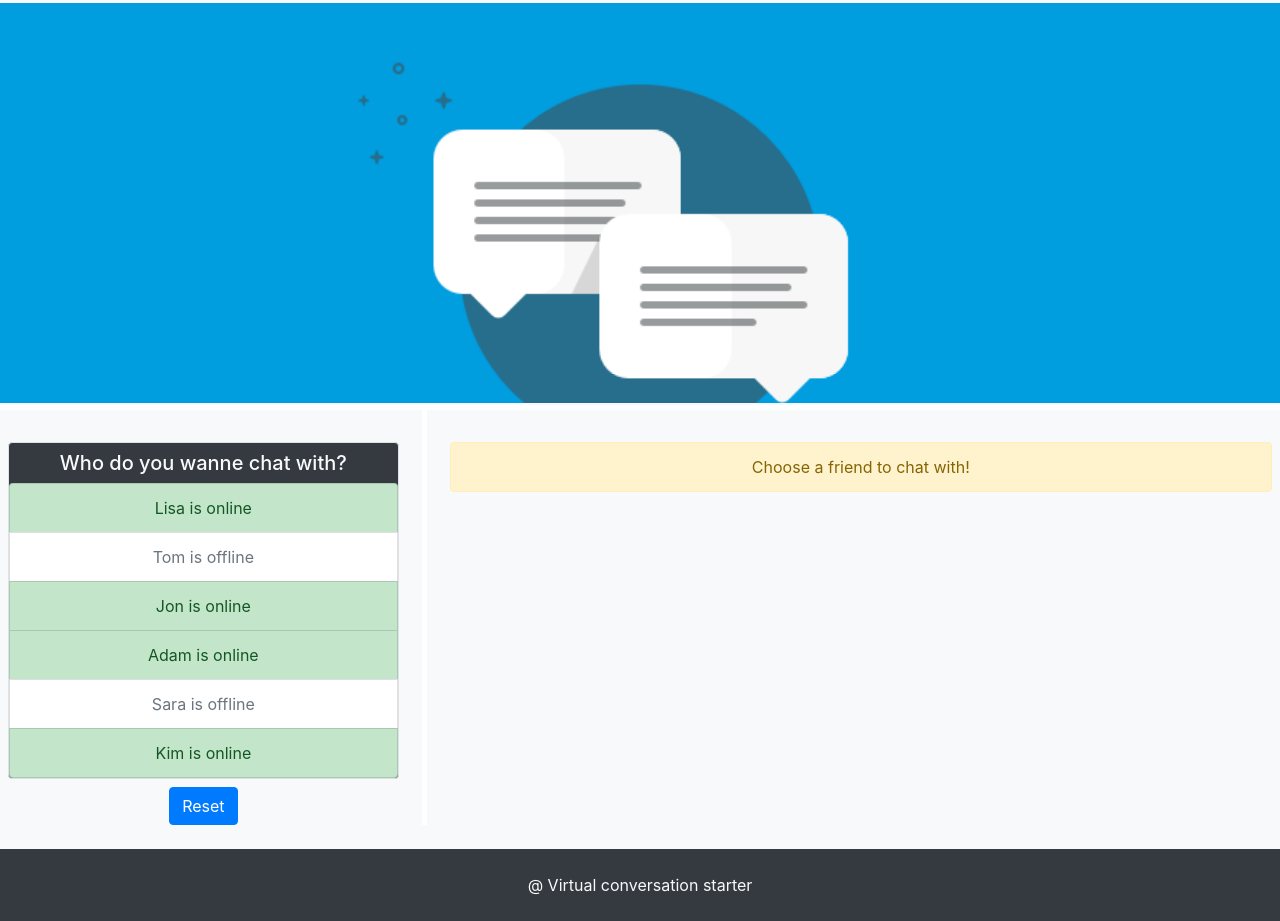
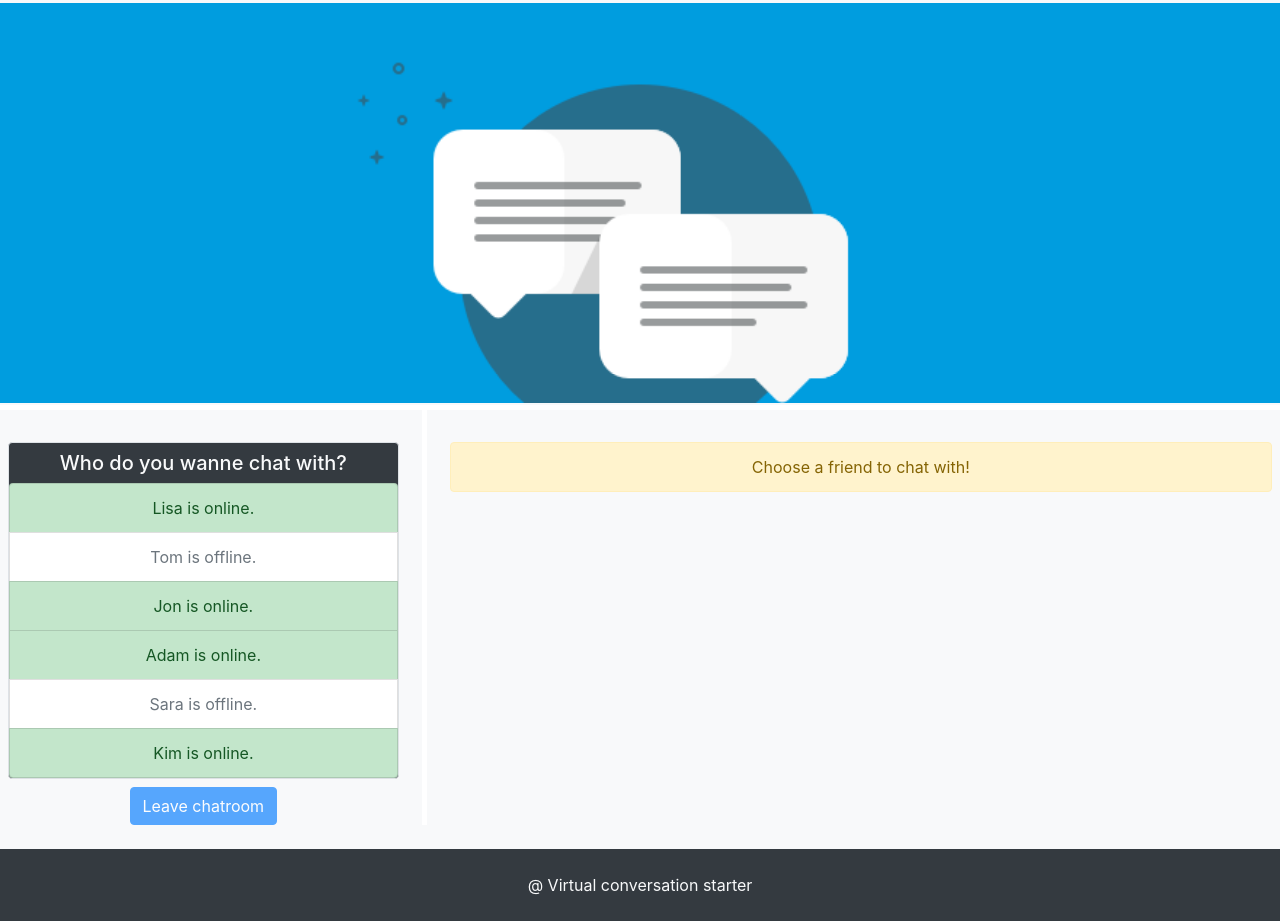
Before and after one commit to liel0091/Chat-Box--REACT, a React (Create React App) app: page / in a window 1280 px wide. Built offline with nearby package versions, Linux system fonts and the light colour scheme.

Commit message:
Dashboard with context and reducer improvments
complex state & action

```diff
--- a/src/components/ChatBox.js
+++ b/src/components/ChatBox.js
@@ -2,20 +2,21 @@ import React, {useState, useEffect} from 'react';
 import {Container, Form, ListGroup, Button} from 'react-bootstrap';
 import axios from 'axios';
 
-function ChatBox() {
+function ChatBox(props) {
     const [posts, setPosts] = useState([]);
-    const [inputValue, setInputValue] = useState("...");
-    const [id, setId] = useState(1);
+    const [inputValue, setInputValue] = useState("");
+    const choosenFriend =  props.chooseFriend.value;
+    const choosenId = choosenFriend.id;
 
     useEffect(() => {
-        axios.get(`https://jsonplaceholder.typicode.com/posts?userId=${id}`)
+        axios.get(`https://jsonplaceholder.typicode.com/posts?userId=${choosenId}`)
             .then(res => {
                 setPosts(res.data)
             })
             .catch( err => {
-                console.log('An Error has occured : ' + err )
+                console.log("An Error has occured : " + err )
             })
-    }, [id])
+    }, [choosenId])
 
     const onChangeHandler = event => {
         setInputValue(event.target.value);
@@ -23,43 +24,41 @@ function ChatBox() {
 
     const handelSubmit = event => {
         event.preventDefault();
-        setInputValue('...');
+        setInputValue("");
 
         axios.post(`https://jsonplaceholder.typicode.com/posts`, {
                 userId: 11,
-                id: Math.floor(Math.random() * 100),
+                commentId: Math.floor(Math.random() * 100),
                 title: inputValue,
-                body: 'user'
+                body: "user"
             })
             .then(res => {
                 setPosts([...posts, res.data]);
             })
             .catch( err => {
-                console.log('An Error has occured : ' + err )
+                console.log("An Error has occured : " + err )
             })
     }
 
     return (
         <Container>
-            <h5 className="mt-2">CHAT BOX</h5>
+            <h5 className="mt-2">Chatting with {choosenFriend.name}: </h5>
             <ListGroup style={chatBox} className="bg-white border rounded p-2">
                 {
                     posts.map((post, index) => (
                         <ListGroup.Item
                             key={index}
                             style={(post.userId !== 11) ? chatMessLeft : chatMessRight }
-                            variant={(post.userId !== 11) ? 'primary' : 'info' }
+                            variant={(post.userId !== 11) ? "primary" : "info" }
                             className="m-2 p-2 rounded border shadow-sm text-left"
                         >
                             {post.title}
                         </ListGroup.Item>
                     ))
-
                 }
                 {
                     inputValue.length ?
                         <ListGroup.Item
-                            key={id}
                             variant="warning"
                             style={chatMessRight}
                             className="m-2 p-2 rounded border shadow-sm justify-items-right text-right"
@@ -70,41 +69,40 @@ function ChatBox() {
                 }
             </ListGroup>
 
-            <Form className="d-flex rounded mt-2" >
+            <Form className="d-flex rounded mt-2">
                 <input
                     type="text"
                     value={inputValue}
                     placeholder="..."
-                    className="mr-2 col-10 form-control"
+                    className="mr-2 form-control"
                     onChange={onChangeHandler}>
                 </input>
                 <Button
                     type="submit"
-                    className="rounded col-2"
+                    className="rounded"
                     variant="secondary"
                     onClick={handelSubmit}
                 >
                     SEND
                 </Button>
             </Form>
-
         </Container>
     )
 }
 
 const chatBox = {
     height: "500px",
-    overflow: 'scroll'
+    overflow: "scroll"
 }
 
 const chatMessLeft = {
-    width: 'fit-content',
-    alignSelf: 'flex-start'
+    width: "fit-content",
+    alignSelf: "flex-start"
 }
 
 const chatMessRight = {
-    width: 'fit-content',
-    alignSelf: 'flex-end'
+    width: "fit-content",
+    alignSelf: "flex-end"
 }
 
 export default ChatBox;
--- a/src/components/ChatList.js
+++ b/src/components/ChatList.js
@@ -7,36 +7,40 @@ export default function ChatList() {
 
     const userList = [
         {
-            id: 0,
+            id: 1,
             name:'Lisa',
             online: true
         },
         {
-            id: 1,
+            id: 2,
             name:'Tom',
             online: false
         },
         {
-            id: 2,
+            id: 3,
             name:'Jon',
             online: true
         },
         {
-            id: 3,
+            id: 4,
             name:'Adam',
             online: true
         },
         {
-            id: 4,
+            id: 5,
             name:'Sara',
             online: false
         },
         {
-            id: 5,
+            id: 6,
             name:'Kim',
             online: true,
         }
     ];
+
+    const handleCheck = (chosenUser) => {
+        chooseContext.chooseDispatch({type:'chosen', value: chosenUser})
+    }
 
     return (
         <Fragment>
@@ -44,17 +48,18 @@ export default function ChatList() {
                 <h5 className="text-light">Who do you wanne chat with? </h5>
                 <ListGroup>
                 {
-                        userList.map( user => (
+                    userList.map( (user, index) => (
                         <ListGroup.Item
-                                key={user.id}
-                                id={console.log(user.id)}
+                            key={index}
+                            dataid={user.id}
                             action
-                                onClick={() => chooseContext.chooseDispatch('chosen')}
+                            onClick={() => handleCheck(user)}
                             disabled={user.online ? false : true}
-                                variant={user.online ? 'success' : 'light' }
+                            variant="success"
                         >
+
                             {user.name}
-                                {user.online ? ' is online' : ' is offline' }
+                            {user.online ? " is online." : " is offline."}
                         </ListGroup.Item>
                     ))
                 }
--- a/src/components/Dashboard.js
+++ b/src/components/Dashboard.js
@@ -1,19 +1,19 @@
-import React, {createContext, useReducer} from 'react';
-import {Row, Col, Alert, Button} from 'react-bootstrap';
+import React, { createContext, useReducer } from 'react';
+import { Row, Col, Alert, Button } from 'react-bootstrap';
 import ChatList from './ChatList';
 import ChatBox from './ChatBox';
 
 export const ChooseContext = createContext();
 
-const initialState = false;
+const initialState = {choose: false};
 const reducer = (state, action) => {
-    switch(action){
+    switch(action.type){
         case 'chosen':
-            return state = !state
+            return {choose: true, action}
         case 'reset':
             return initialState
         default:
-            return state
+            throw state;
     }
 }
 
@@ -21,15 +21,21 @@ function Dashboard() {
     const [choose, dispatch] = useReducer(reducer, initialState);
 
     return (
-        <ChooseContext.Provider value={{chooseState: choose, chooseDispatch: dispatch}}>
+        <ChooseContext.Provider value={{chooseState: choose.choose, chooseDispatch: dispatch}}>
             <Row>
                 <Col className="pt-4" xs={12} sm={4}>
                     <ChatList/>
-                    <Button variant="primary" onClick={() => dispatch('reset')} >Reset</Button>
+                    <Button variant="primary"
+                        onClick={() => dispatch({type:'reset'})}
+                        disabled={(choose.choose === true) ? false : true}
+                    >
+                       Leave chatroom
+                    </Button>
                 </Col>
                 <Col className="pt-4" xs={12} sm={8} style={dashbordCol}>
-                    {choose ?
-                        <ChatBox /> :
+                    {
+                        (choose.choose === true) ?
+                            <ChatBox chooseFriend={choose.action}/> :
                             <Alert
                                 show={true}
                                 variant="warning"
```
Lines whose indentation alone changed are shown as unchanged.
